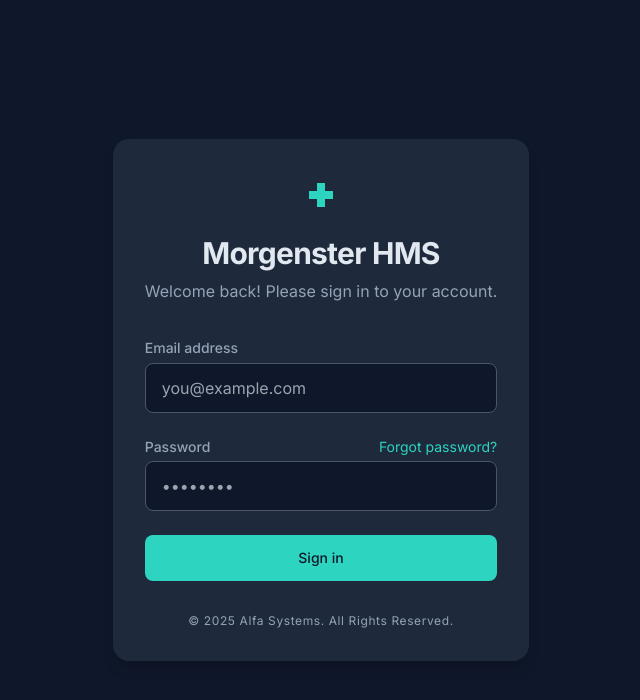
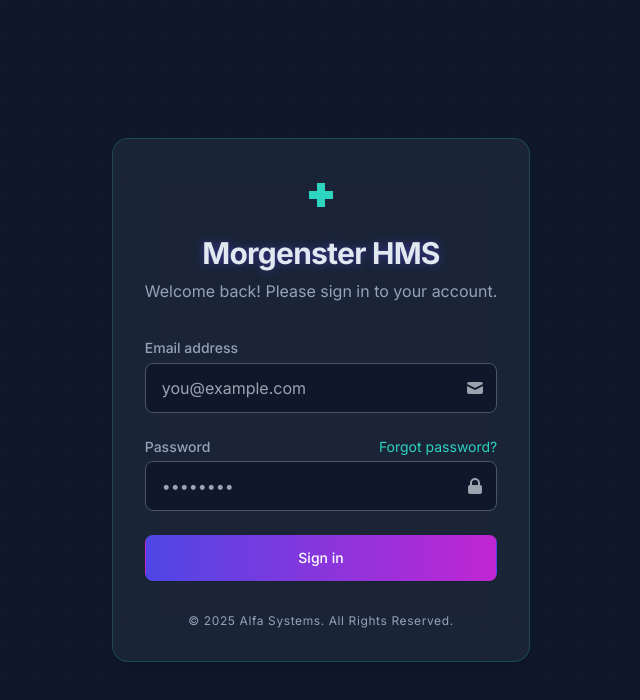
Before and after one commit to morgensterhospital/morgensterhospital, a Vue app: page /auth/login in a window 1280 px wide. Shown: the top 700 px of the page, without its empty margins (319-959 px from the left). Built offline with nearby package versions, Linux system fonts and the light colour scheme; no server answers.

Commit message:
Update Login.vue

```diff
--- a/src/views/Login.vue
+++ b/src/views/Login.vue
@@ -1,24 +1,36 @@
+Reimagined: A Futuristic and Animated Login Experience
+
 <template>
-  <div class="flex items-center justify-center min-h-screen bg-background-dark text-text-light font-sans">
-    <div class="w-full max-w-md p-8 space-y-8 bg-surface-dark rounded-2xl shadow-lg">
+  <div class="flex items-center justify-center min-h-screen bg-background-dark text-text-light font-sans overflow-hidden">
+    <div class="absolute inset-0 bg-grid-pattern opacity-10"></div>
+    <transition name="fade-scale" appear>
+      <div class="w-full max-w-md p-8 space-y-8 bg-surface-dark/80 backdrop-blur-xl rounded-2xl shadow-lg border border-primary/20 relative z-10">
         <div class="text-center">
           <MdiIcon :path="mdiHospital" size="48" class="text-primary mx-auto" />
-        <h1 class="mt-4 text-3xl font-bold tracking-tight">Morgenster HMS</h1>
+          <h1 class="mt-4 text-3xl font-bold tracking-tight text-glow">Morgenster HMS</h1>
           <p class="mt-2 text-text-muted">Welcome back! Please sign in to your account.</p>
         </div>
 
         <form @submit.prevent="handleLogin" class="space-y-6">
           <div>
             <label for="email" class="text-sm font-medium text-text-muted">Email address</label>
+            <div class="relative">
               <input
                 id="email"
                 v-model="email"
                 type="email"
                 autocomplete="email"
                 required
-            class="mt-1 block w-full px-4 py-3 bg-background-dark border border-gray-600 rounded-lg focus:ring-primary focus:border-primary"
+                class="mt-1 block w-full px-4 py-3 bg-background-dark border border-gray-600 rounded-lg focus:ring-primary focus:border-primary focus:outline-none transition-all duration-300"
                 placeholder="you@example.com"
               />
+              <div class="absolute inset-y-0 right-0 flex items-center pr-3 pointer-events-none">
+                <svg class="h-5 w-5 text-gray-400" xmlns="http://www.w3.org/2000/svg" viewBox="0 0 20 20" fill="currentColor">
+                  <path d="M2.003 5.884L10 9.882l7.997-3.998A2 2 0 0016 4H4a2 2 0 00-1.997 1.884z" />
+                  <path d="M18 8.118l-8 4-8-4V14a2 2 0 002 2h12a2 2 0 002-2V8.118z" />
+                </svg>
+              </div>
+            </div>
           </div>
 
           <div>
@@ -26,15 +38,22 @@
               <label for="password" class="text-sm font-medium text-text-muted">Password</label>
               <a href="#" class="text-sm text-primary hover:underline">Forgot password?</a>
             </div>
+            <div class="relative">
               <input
                 id="password"
                 v-model="password"
                 type="password"
                 autocomplete="current-password"
                 required
-            class="mt-1 block w-full px-4 py-3 bg-background-dark border border-gray-600 rounded-lg focus:ring-primary focus:border-primary"
+                class="mt-1 block w-full px-4 py-3 bg-background-dark border border-gray-600 rounded-lg focus:ring-primary focus:border-primary focus:outline-none transition-all duration-300"
                 placeholder="••••••••"
               />
+              <div class="absolute inset-y-0 right-0 flex items-center pr-3 pointer-events-none">
+                <svg class="h-5 w-5 text-gray-400" xmlns="http://www.w3.org/2000/svg" viewBox="0 0 20 20" fill="currentColor">
+                  <path fill-rule="evenodd" d="M5 9V7a5 5 0 0110 0v2a2 2 0 012 2v5a2 2 0 01-2 2H5a2 2 0 01-2-2v-5a2 2 0 012-2zm8-2v2H7V7a3 3 0 016 0z" clip-rule="evenodd" />
+                </svg>
+              </div>
+            </div>
           </div>
 
           <div v-if="error" class="p-3 bg-red-500/20 text-red-400 rounded-lg text-sm">
@@ -45,7 +64,7 @@
             <button
               type="submit"
               :disabled="loading"
-            class="w-full flex justify-center py-3 px-4 border border-transparent rounded-lg shadow-sm text-sm font-medium text-background-dark bg-primary hover:bg-primary/90 focus:outline-none focus:ring-2 focus:ring-offset-2 focus:ring-primary disabled:opacity-50 transition-colors"
+              class="w-full flex justify-center py-3 px-4 border border-transparent rounded-lg shadow-sm text-sm font-medium text-white bg-primary-gradient hover:opacity-90 focus:outline-none focus:ring-2 focus:ring-offset-2 focus:ring-primary disabled:opacity-50 transition-all duration-300 transform hover:scale-105"
             >
               <span v-if="loading">Signing in...</span>
               <span v-else>Sign in</span>
@@ -57,6 +76,7 @@
           &copy; 2025 Alfa Systems. All Rights Reserved.
         </p>
       </div>
+    </transition>
   </div>
 </template>
 
@@ -85,7 +105,6 @@ const handleLogin = async () => {
     router.push('/');
   } catch (err) {
     error.value = err.message || 'Login failed. Please check your credentials.';
-    // Clear password field on error
     password.value = '';
   } finally {
     loading.value = false;
@@ -94,5 +113,32 @@ const handleLogin = async () => {
 </script>
 
 <style scoped>
-/* Using Tailwind CSS utility classes, so no additional scoped styles are needed. */
+.bg-grid-pattern {
+  background-image: linear-gradient(rgba(255, 255, 255, 0.05) 1px, transparent 1px), linear-gradient(90deg, rgba(255, 255, 255, 0.05) 1px, transparent 1px);
+  background-size: 2rem 2rem;
+}
+
+.bg-primary-gradient {
+  background-image: linear-gradient(to right, #4f46e5, #c026d3);
+}
+
+.text-glow {
+  text-shadow: 0 0 8px rgba(79, 70, 229, 0.5);
+}
+
+/* Animations */
+.fade-scale-enter-active,
+.fade-scale-leave-active {
+  transition: opacity 0.5s ease, transform 0.5s ease;
+}
+
+.fade-scale-enter-from,
+.fade-scale-leave-to {
+  opacity: 0;
+  transform: scale(0.95);
+}
+
+input:focus {
+  box-shadow: 0 0 15px rgba(79, 70, 229, 0.5);
+}
 </style>
```
Lines whose indentation alone changed are shown as unchanged.
